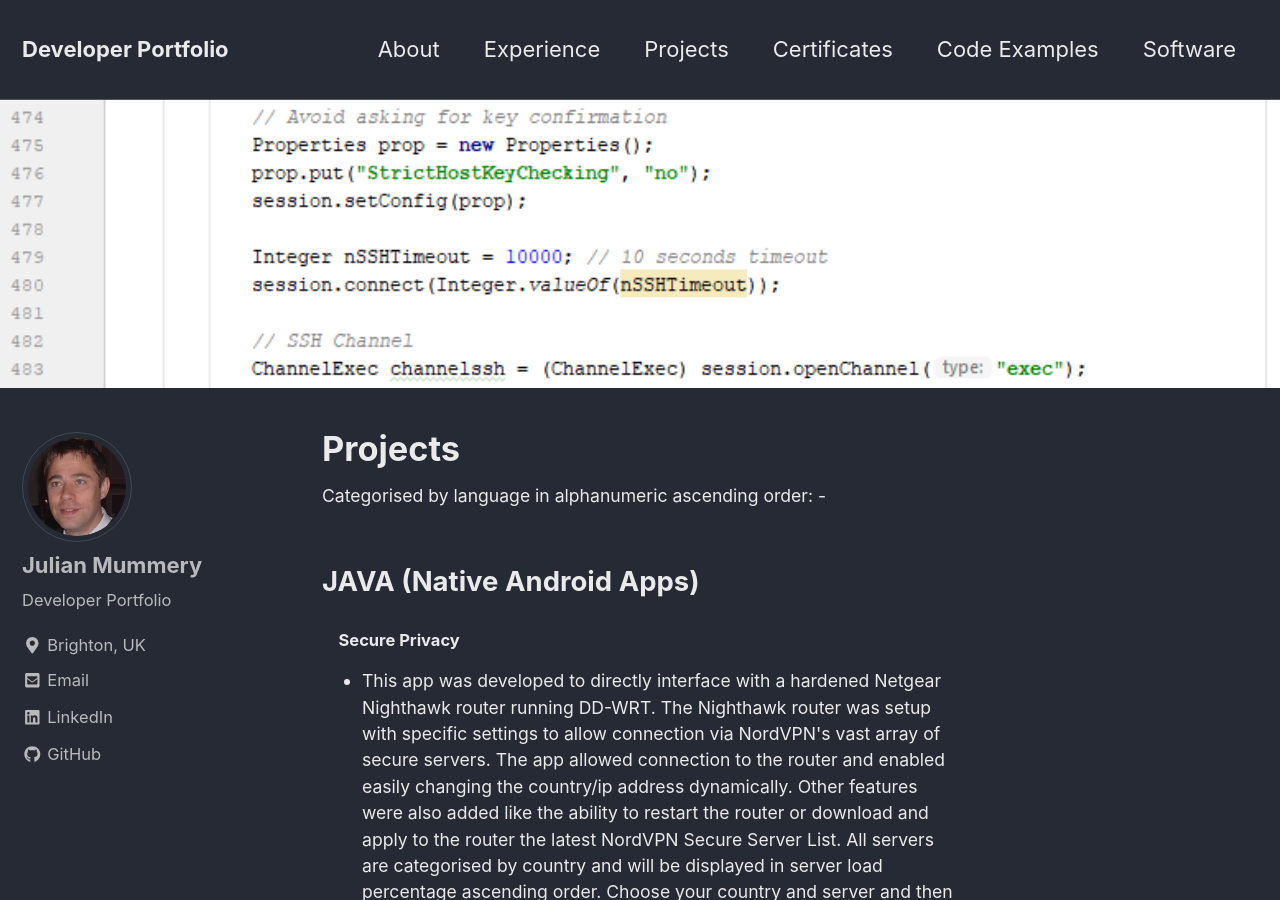
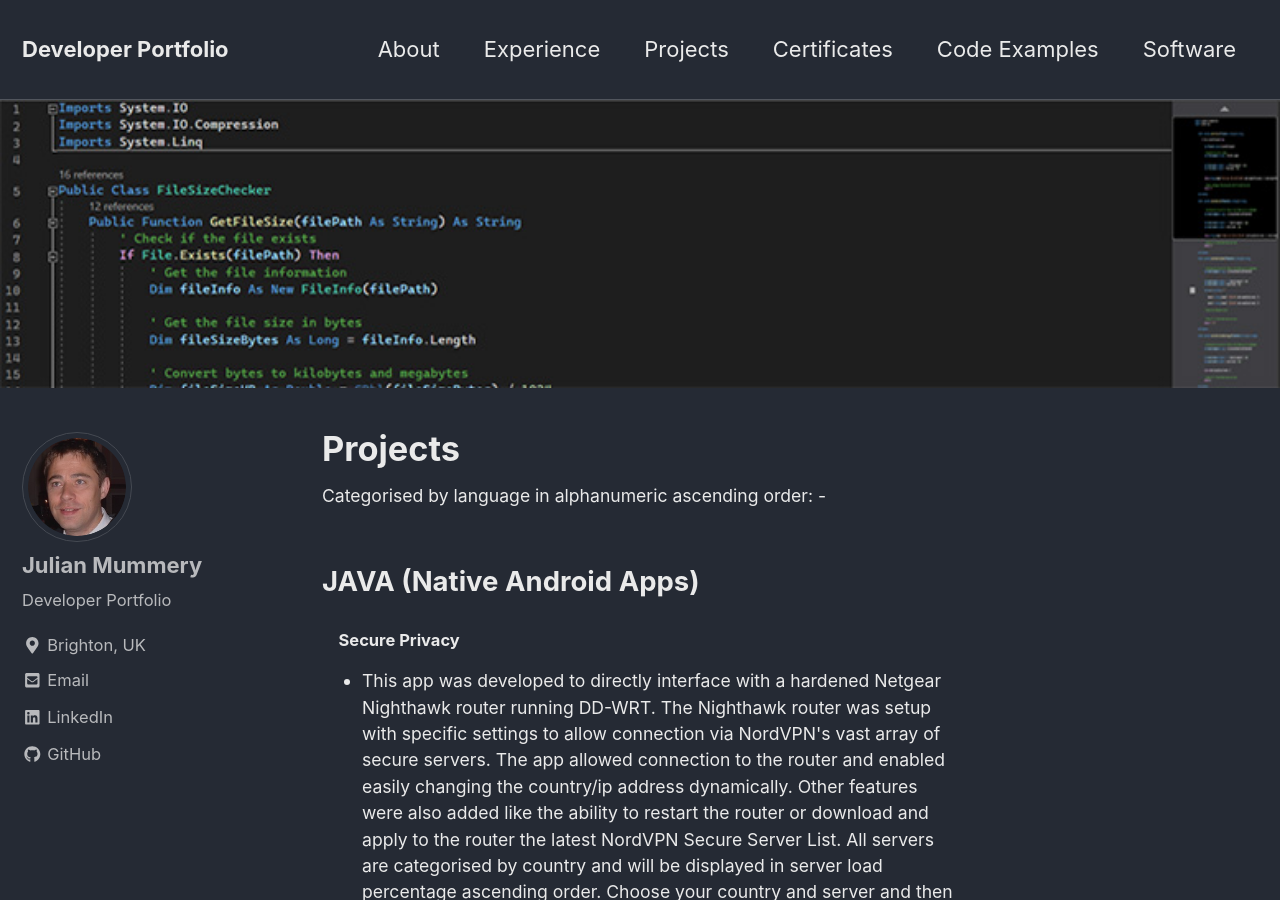
Before and after one commit to julianmummery/julianmummery.github.io, a Jekyll site: the page built from _pages/coding-projects.md, in a window 1280 px wide and 900 px high. Built offline with Jekyll 4.4.1, drawn with Linux system fonts in a browser that asks for light colours; nearby versions of some CDN libraries.

Commit message:
Update coding-projects.md

```diff
--- a/_pages/coding-projects.md
+++ b/_pages/coding-projects.md
@@ -4,7 +4,7 @@ permalink: /coding-projects/
 title: "Projects"
 author_profile: true
 header:
-   image: "/assets/images/header-android-code.png"
+   image: "/assets/images/Coding-Projects-Background.jpg"
 ---
 
 <p style="font-size:0.80em; margin-top:0; margin-bottom: 0;">Categorised by language in alphanumeric ascending order: -</p>
```
